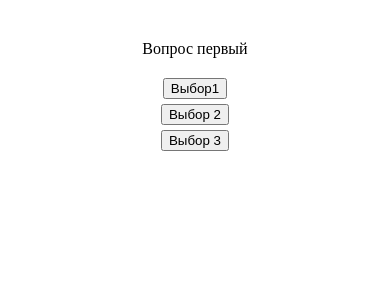
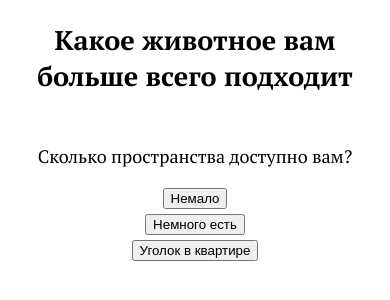
Before and after one commit to DaniilZinoviev/project__questionnaire, a plain HTML site: page index.html in a window 390 px wide. Drawn offline with Linux system fonts and the light colour scheme.

Commit message:
Changed logic & added font, header & responsive number of buttons

```diff
--- /dev/null
+++ b/css/fonts.css
@@ -0,0 +1,27 @@
+@font-face {
+    font-family: 'PT Serif';
+    src: url('../fonts/PT_Serif/PT_Serif-Web-Regular.ttf');
+    font-style: normal;
+    font-weight: normal;
+}
+
+@font-face {
+    font-family: 'PT Serif';
+    src: url('../fonts/PT_Serif/PT_Serif-Web-Bold.ttf');
+    font-style: normal;
+    font-weight: bold;
+}
+
+@font-face {
+    font-family: 'PT Serif';
+    src: url('../fonts/PT_Serif/PT_Serif-Web-BoldItalic.ttf');
+    font-style: italic;
+    font-weight: bold;
+}
+
+@font-face {
+    font-family: 'PT Serif';
+    src: url('../fonts/PT_Serif/PT_Serif-Web-Italic.ttf');
+    font-style: italic;
+    font-weight: normal;
+}
--- a/css/main.css
+++ b/css/main.css
@@ -1,12 +1,13 @@
-main {
-    margin: 40px auto;
-    font-size: 16px;
+.questionnaire {
+    margin: 0 auto;
+    font-size: 18px;
     text-align: center;
+    font-family: 'PT Serif', serif;
 }
 .main-text {
     max-width: 400px;
     text-align: center;
-    margin: 0 auto;
+    margin: 50px auto;
     margin-bottom: 20px;
 }
 
@@ -14,3 +15,15 @@ main {
     display: block;
     margin: 5px auto;
 }
+
+.btn-reload {
+    background-color: #333;
+    color: #ffffff;
+    padding: 6px 8px;
+    border: none;
+    cursor: pointer;
+    transition: opacity 0.3s ease;
+}
+.btn-reload:hover {
+    opacity: 0.9;
+}
--- a/index.html
+++ b/index.html
@@ -5,16 +5,18 @@
     <meta name="viewport" content="width=device-width, initial-scale=1.0">
     <meta http-equiv="X-UA-Compatible" content="ie=edge">
     <link rel="shortcut icon" href="favicon.ico" type="image/x-icon">
+    <link rel="stylesheet" href="css/fonts.css">
     <link rel="stylesheet" href="css/main.css">
     <title>Questionnaire</title>
 </head>
 <body>
-    <main>
-        <p class="main-text">Вопрос первый</p>
+    <main class="questionnaire">
+        <h2>Какое животное вам больше всего подходит</h2>
+        <p class="main-text">Сколько пространства доступно вам?</p>
         <div class="buttons">
-            <button class="btn" data-choose="1">Выбор1</button>
-            <button class="btn" data-choose="2">Выбор 2</button>
-            <button class="btn" data-choose="3">Выбор 3</button>
+            <button class="btn" data-choose="1">Немало</button>
+            <button class="btn" data-choose="2">Немного есть</button>
+            <button class="btn" data-choose="3">Уголок в квартире</button>
         </div>
     </main>
 
--- a/js/data.js
+++ b/js/data.js
@@ -1,77 +1,191 @@
 var data = [
     {
         id: 0,
-        question: "Вопрос первый",
+        question: "Сколько пространства доступно вам?",
         options: [
             {
-                choise: "Ответ 1",
+                userChoice: "Немало",
                 moveTo: 1
             },
             {
-                choise: "Ответ 2",
+                userChoice: "Немного есть",
                 moveTo: 2
             },
             {
-                choise: "Ответ 3",
+                userChoice: "Уголок в квартире",
                 moveTo: 3
             }
         ]
     },
     {
         id: 1,
-        question: "Вопрос Второй",
+        question: "Какую пользу больше желаете?",
         options: [
             {
-                choise: "Ответ 4",
-                moveTo: 2
+                userChoice: "Передвижение",
+                moveTo: 4
             },
             {
-                choise: "Ответ 5",
-                moveTo: 3
+                userChoice: "Яйца",
+                moveTo: 5
             },
             {
-                choise: "Ответ 6",
-                moveTo: 4
+                userChoice: "Шерсть",
+                moveTo: 6
             }
         ]
     },{
         id: 2,
-        question: "Вопрос третий",
+        question: "Шерсть нужна?",
         options: [
             {
-                choise: "Ответ 1",
-                moveTo: 7
+                userChoice: "Да",
+                moveTo: 15
             },
             {
-                choise: "Ответ 2",
-                moveTo: 8
-            },
-            {
-                choise: "Ответ 3",
-                moveTo: 9
+                userChoice: "Нет",
+                moveTo: 7
             }
         ]
     },
     {
         id: 3,
-        question: "Вопрос четвертый",
+        question: "Должно быть с ушами?",
         options: [
             {
-                choise: "Ответ 1",
-                moveTo: 11
+                userChoice: "Да",
+                moveTo: 9
             },
             {
-                choise: "Ответ 2",
-                moveTo: 12
-            },
-            {
-                choise: "Ответ 3",
-                moveTo: 13
+                userChoice: "Никаких ушей",
+                moveTo: 8
             }
         ]
     },
     {
         id: 4,
-        result: "xxx"
+        result: "лошадь"
+    },
+    {
+        id: 5,
+        question: "Должно хоть немного летать?",
+        options: [
+            {
+                userChoice: "Да, должно",
+                moveTo: 11
+            },
+            {
+                userChoice: "Никаких летать",
+                moveTo: 7
+            }
+        ]
+    },
+    {
+        id: 6,
+        question: "Хотите иметь возможность использовать для рекламы шоколада?",
+        options: [
+            {
+                userChoice: "Нет",
+                moveTo: 13
+            },
+            {
+                userChoice: "Было бы неплохо",
+                moveTo: 12
+            }
+        ]
+    },
+
+    {
+        id: 7,
+        question: "Ничего, что агрессивный?",
+        options: [
+            {
+                userChoice: "Подойдёт",
+                moveTo: 17
+            },
+            {
+                userChoice: "Не подходит!",
+                moveTo: 16
+            }
+        ]
+    },
+    {
+        id: 8,
+        question: "Что на счёт птички?",
+        options: [
+            {
+                userChoice: "Идёт",
+                moveTo: 5
+            },
+            {
+                userChoice: "Не уверен",
+                moveTo: 10
+            }
+        ]
+    },
+    {
+        id: 9,
+        result: "Кролик"
+    },
+    {
+        id: 10,
+        result: "Пчелы"
+    },
+    {
+        id: 11,
+        result: "Курица"
+    },
+    {
+        id: 12,
+        result: "Корова"
+    },
+    {
+        id: 13,
+        question: "Рогатых животных боитесь?",
+        options: [
+            {
+                userChoice: "Всё ок",
+                moveTo: 14
+            },
+            {
+                userChoice: "Боюсь",
+                moveTo: 15
+            }
+        ]
+    },
+    {
+        id: 14,
+        result: "Коза"
+    },
+    {
+        id: 15,
+        result: "Овца"
+    },
+    {
+        id: 16,
+        result: "Утка"
+    },
+    {
+        id: 17,
+        result: "Индюк"
+    },
+    {
+        id: 18,
+        question: "Подержать?",
+        options: [
+            {
+                userChoice: "Да",
+                moveTo: 19
+            },
+            {
+                userChoice: "Нет",
+                moveTo: 18
+            }
+        ]
+    },
+    {
+        id: 19,
+        result: "Гусь"
     }
+
 ];
--- a/js/main.js
+++ b/js/main.js
@@ -1,33 +1,50 @@
 // Global variables
 let textBlock = document.getElementsByClassName('main-text')[0];
 let buttons = document.getElementsByClassName('buttons')[0];
-let id = 0;
 
-buttons.addEventListener('click', (e) => step(e));
+buttons.addEventListener('click', (e) => handleClick(e));
 
-function step(event) {
+function handleClick(e) {
     if (event.target.tagName != 'BUTTON') return;
     let btnChoise = event.target.getAttribute('data-choose');
 
-    // Change current data-object
-    id = data[id].options[btnChoise - 1].moveTo;
+    step(btnChoise);
+}
 
-    if (!data[id].result) {
-        // if "result" doesn't is
-        // Change text
-        textBlock.textContent = data[id].question;
+function step(int) {
+    if (data[int].result) {
+        // Show answer
+        buttons.innerHTML = '';
+        textBlock.innerHTML = `Вам больше всего подходит: <b>${data[int].result}</b>!`;
 
-        // Change button's texts
-        for (let i = 0; i < buttons.children.length; i++) {
-            buttons.children[i].textContent = data[id].options[i].choise;
-            buttons.children[i].setAttribute('data-choose', data[id].options[i].moveTo);
+        // experimental: Add refresh button
+        let reloadButton = document.createElement('button');
+        reloadButton.className = 'btn btn-reload';
+        reloadButton.textContent = 'Обновить';
+        reloadButton.onclick = function() {
+            window.location.reload();
         }
-    } else {
-        // if "result" is
-        buttons.innerHTML = '';
-
-        textBlock.textContent = data[id].result;
+        buttons.appendChild(reloadButton);
+        return;
     }
 
+    // Change text
+    textBlock.textContent = data[int].question;
 
+    // Render data options via buttons
+    renderButtons(data[int]);
 }
+
+function renderButtons(currentDataObject) {
+    buttons.innerHTML = "";
+    for (let i = 0; i < currentDataObject.options.length; i++) {
+        let newButton = document.createElement('button');
+        newButton.className = 'btn';
+        newButton.textContent = currentDataObject.options[i].userChoice;
+        newButton.setAttribute('data-choose', currentDataObject.options[i].moveTo);
+        buttons.appendChild(newButton);
+    }
+}
+
+// Initial Rendering
+step(0);
```
Also changed, not shown: fonts/PT_Serif/OFL.txt (added), fonts/PT_Serif/PT_Serif-Web-Bold.ttf (added), fonts/PT_Serif/PT_Serif-Web-BoldItalic.ttf (added), fonts/PT_Serif/PT_Serif-Web-Italic.ttf (added), fonts/PT_Serif/PT_Serif-Web-Regular.ttf (added).
